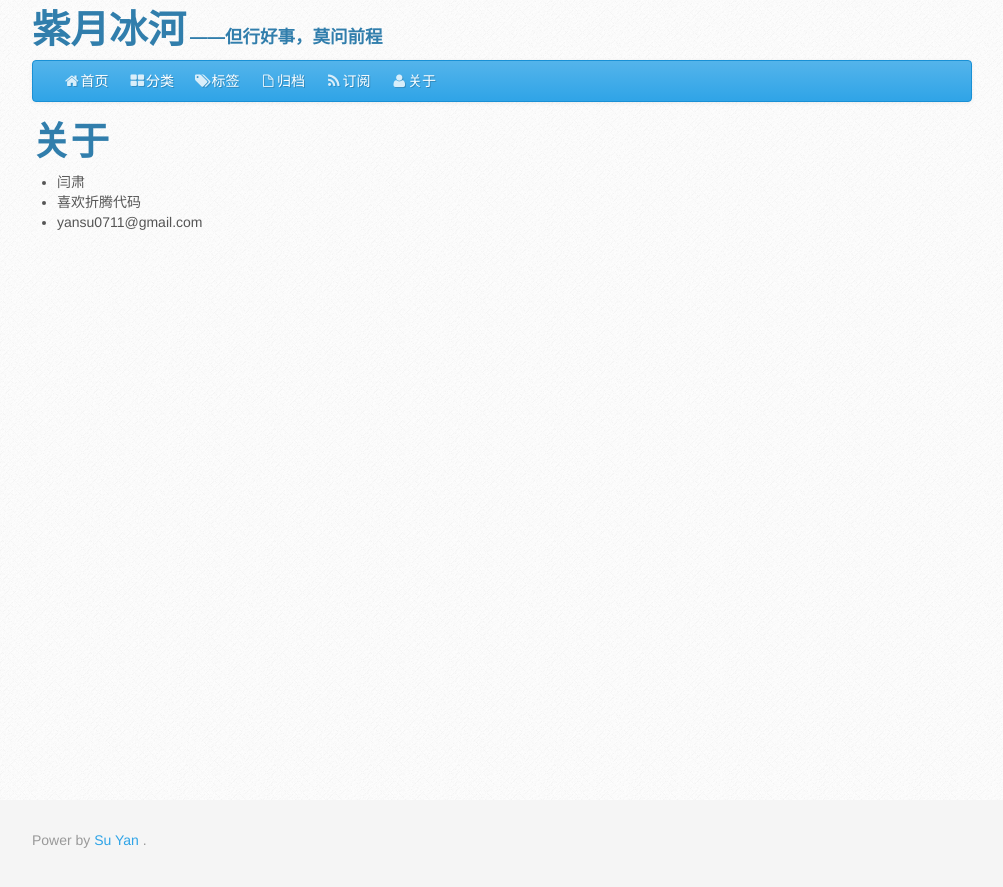
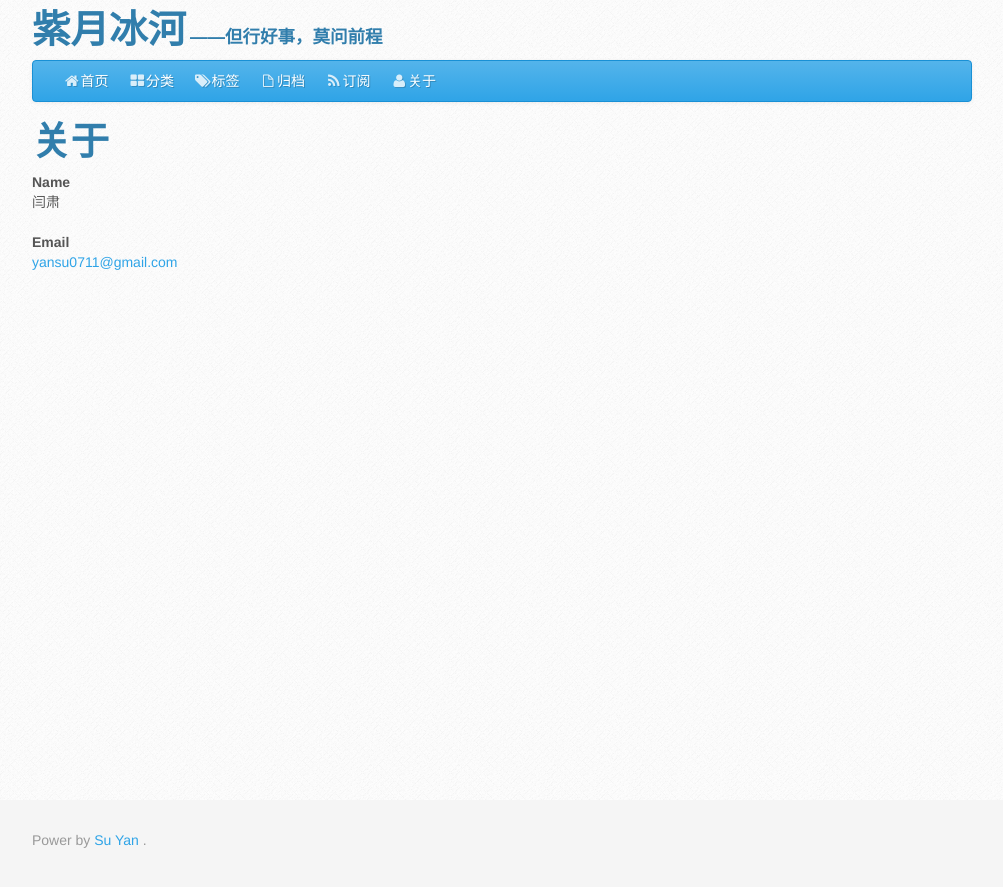
Before and after one commit to dayon3z1/suyan, a Jekyll site: the page built from pages/about.md, in a window 1280 px wide. Shown: the top 887 px of the page, without its empty margins (138-1141 px from the left). Built offline with Jekyll 4.4.1, drawn with Linux system fonts in a browser that asks for light colours.

Commit message:
change about me

```diff
--- a/pages/about.md
+++ b/pages/about.md
@@ -5,6 +5,12 @@ title: 关于
 
 # 关于
 
-- 闫肃
-- 喜欢折腾代码
-- yansu0711@gmail.com
+<address>
+  <strong>Name</strong><br>
+  闫肃
+</address>
+
+<address>
+  <strong>Email</strong><br>
+  <a href="mailto:#">yansu0711@gmail.com</a>
+</address>
```
